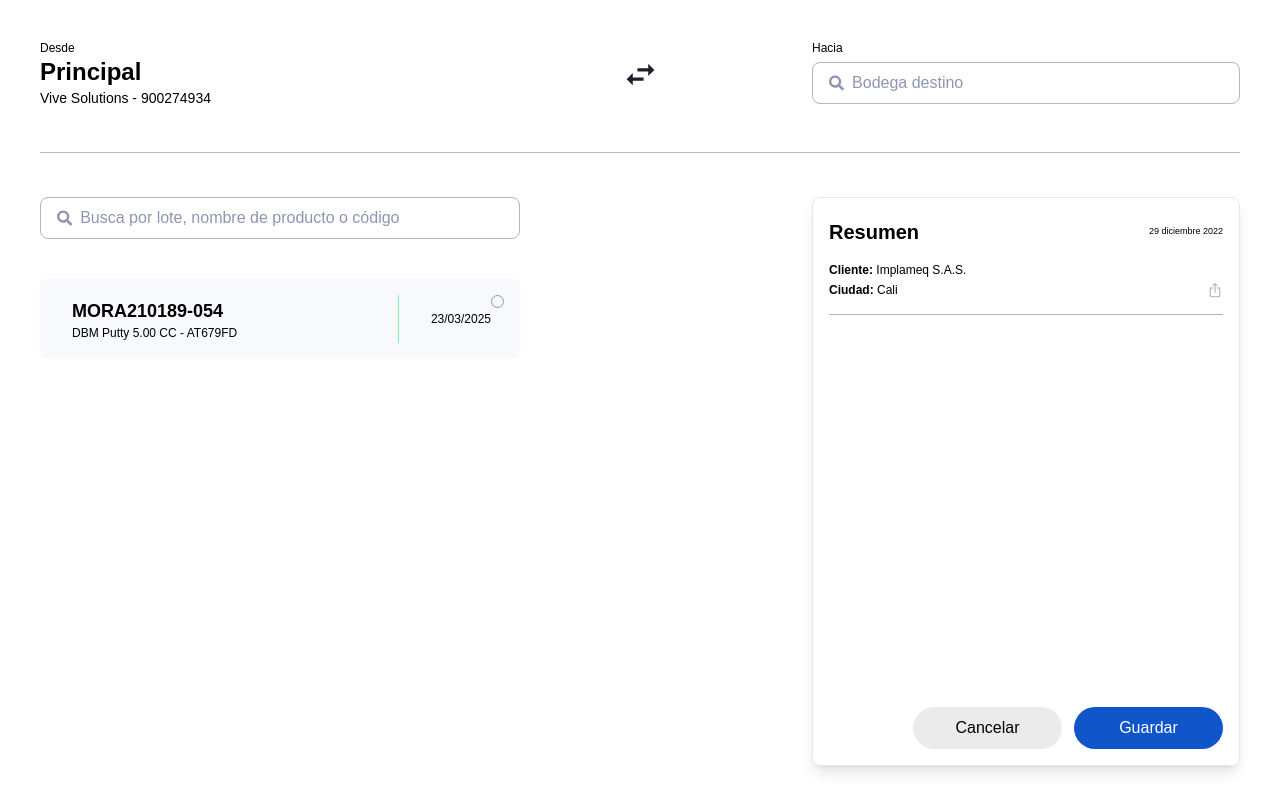
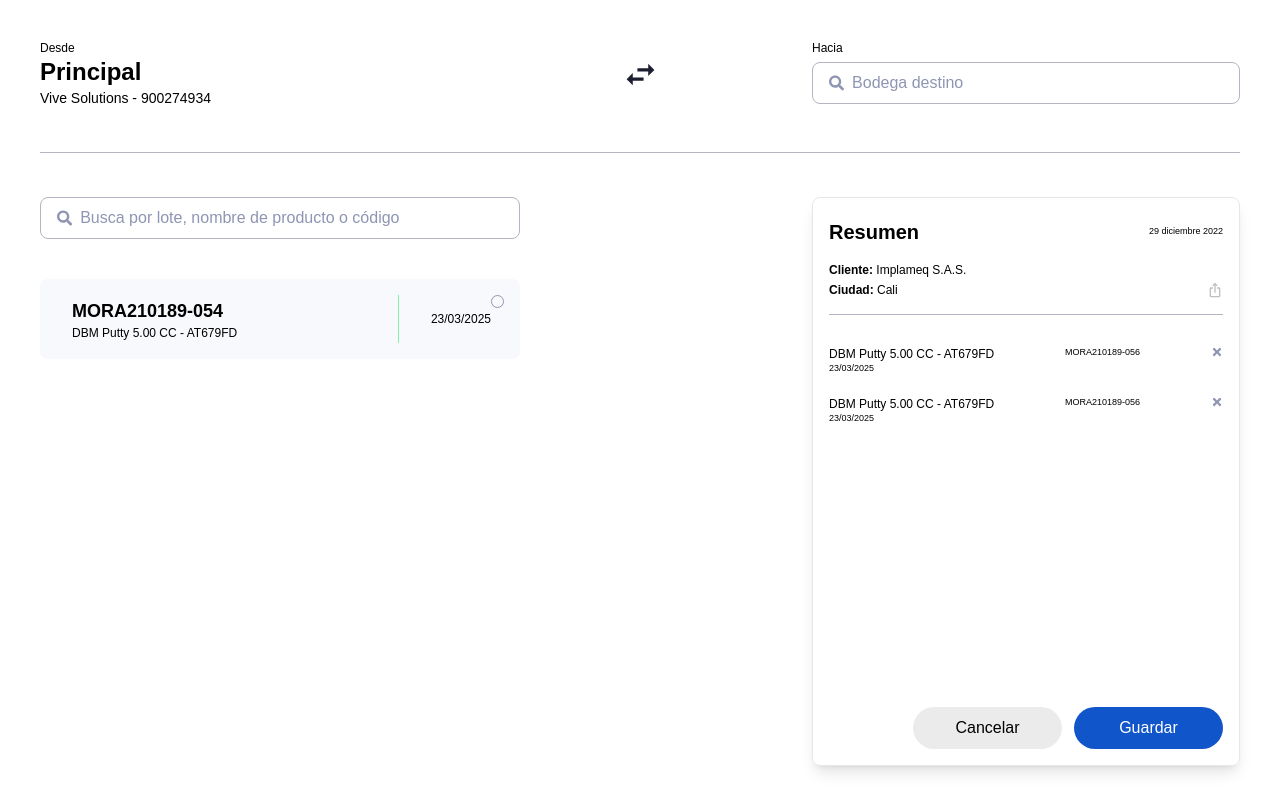
Before and after one commit to andreszapataq/react-inventory-2, a React (Create React App) app: page /despacho/1 in a window 1280 px wide. Built offline with nearby package versions, Linux system fonts and the light colour scheme.

Commit message:
done ResumenCard

```diff
--- a/src/components/ResumenCard.js
+++ b/src/components/ResumenCard.js
@@ -1,10 +1,11 @@
 import { MdIosShare } from "react-icons/md"
 
 import Button from "./Button"
+import ResumenRow from "./ResumenRow"
 
 const ResumenCard = () => {
   return (
-    <div className="w-[428px] h-[569px] flex flex-col justify-between border rounded-lg shadow-lg p-4">
+    <div className="w-[428px] h-[569px] flex flex-col border rounded-lg shadow-lg p-4">
       <div className="grid gap-3 grid-rows-3">
         <div className="flex justify-between items-center">
           <h1 className="text-xl font-semibold">Resumen</h1>
@@ -19,7 +20,9 @@ const ResumenCard = () => {
         </div>
         <div className="w-full h-px bg-cadet-blue-crayola mt-1"></div>
       </div>
-      <div>
+      <div className="h-full flex flex-col gap-5">
+        <ResumenRow />
+        <ResumenRow />
       </div>
       <div className="flex justify-end gap-3">
         <Button variant="cancel" label="Cancelar" />
--- a/src/components/ResumenRow.js
+++ b/src/components/ResumenRow.js
@@ -1,7 +1,14 @@
+import { FaTimes } from "react-icons/fa"
+
 const ResumenRow = () => {
   return (
-    <div>
-
+    <div className="flex justify-between">
+      <div>
+        <p className="text-xs font-medium">DBM Putty 5.00 CC - AT679FD</p>
+        <p className="text-[9px] font-light">23/03/2025</p>
+      </div>
+      <p className="text-[9px]">MORA210189-056</p>
+      <FaTimes size={12} className="fill-cool-grey cursor-pointer" />
     </div>
   )
 }
```
